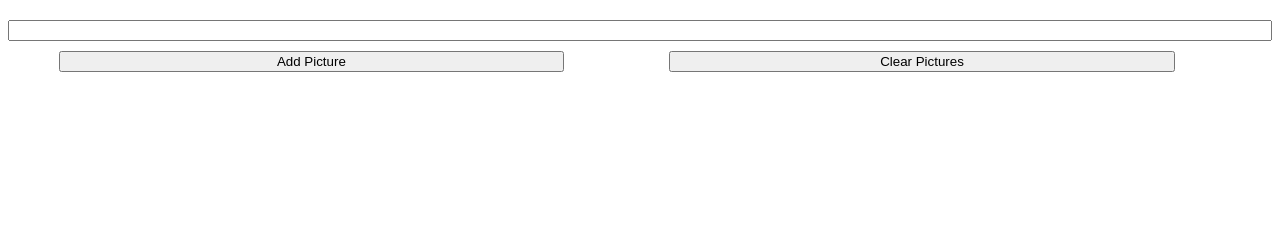
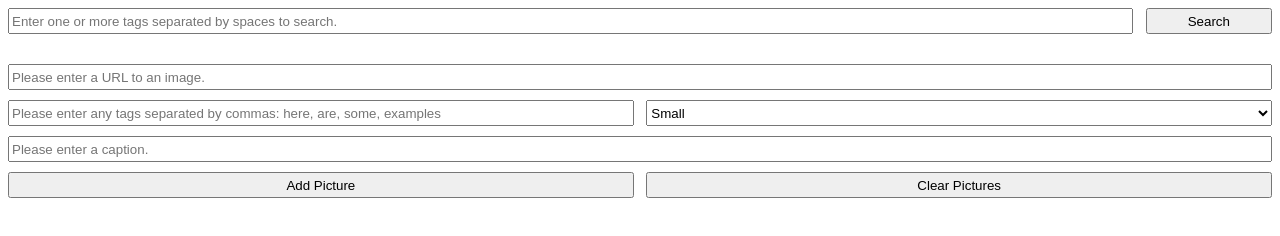
Before and after one commit to JamesonG-UAlberta/UAlberta-WCBWebDev_EXSM3936_Demo, a plain HTML site: page src/index.html in a window 1280 px wide. Drawn offline with Linux system fonts and the light colour scheme.

Commit message:
Object for pictures; Form for picture input; Search bar;

```diff
--- a/src/css/styles.css
+++ b/src/css/styles.css
@@ -1,7 +1,10 @@
 * {
     box-sizing: border-box;
 }
-
+.flex {
+    display: flex;
+    justify-content: space-between;
+}
 #gallery {
     margin-bottom: 20px;
 }
@@ -22,11 +25,20 @@
 #gallery img {
     width: 100%;
 }
-input {
+input, select, button {
+    margin-bottom: 10px;
+    height: 26px;
+}
+.form-100 {
     width: 100%;
-    margin-bottom: 10px;
 }
-button {
-    width: 40%;
-    margin: 0 4%;
+.form-50 {
+    width: 49.5%;
 }
+
+#search {
+    width: 89%
+}
+#searchBtn {
+    width: 10%;
+}
--- a/src/index.html
+++ b/src/index.html
@@ -1,22 +1,42 @@
 <!DOCTYPE html>
 <html lang="en">
+
 <head>
   <meta charset="UTF-8">
   <meta name="viewport" content="width=device-width, initial-scale=1.0">
   <title>WCB Web Dev Template</title>
   <link rel="stylesheet" href="css/styles.css">
 </head>
+
 <body>
+  <div class="flex">
+    <input id="search" placeholder="Enter one or more tags separated by spaces to search." type="text">
+    <button id="searchBtn">Search</button>
+  </div>
   <div id="gallery">
 
   </div>
-    <input id="url" type="text">
-    <div>
-      <button id="add">Add Picture</button>
-      <button id="clear">Clear Pictures</button>
+  <form>
+    <input id="url" class="form-100" placeholder="Please enter a URL to an image." type="text">
+    <div class="flex">
+      <input id="tags" class="form-50"
+        placeholder="Please enter any tags separated by commas: here, are, some, examples" type="text">
+
+      <select name="size" class="form-50" id="size">
+        <option value="small">Small</option>
+        <option value="medium">Medium</option>
+        <option value="large">Large</option>
+      </select>
     </div>
+    <input id="caption" class="form-100" placeholder="Please enter a caption." type="text">
+    <div class="flex">
+    <button id="add" class="form-50">Add Picture</button>
+    <button id="clear" class="form-50">Clear Pictures</button>
+  </div>
+  </form>
 
 
   <script src="js/scripts.js" defer></script>
 </body>
+
 </html>
--- a/src/js/scripts.js
+++ b/src/js/scripts.js
@@ -1,3 +1,28 @@
+/*
+To-Do:
+☐ Tag images with one or more tags (eg: #beach #summer)
+☐ Search images by their tag(s)
+☐ Have the gallery persist after refreshing or closing the page
+☐ Dark mode
+☐ Size choice (small, medium, large)
+☐ Caption
+☐ Upload Date
+☐ Hide the Add Picture Form
+☐ Bonus: Modal popup
+*/
+class StoredImage {
+    constructor(url, tagList, size, caption)
+    {
+        this.url = url;
+        // Input format: "beach, summer, fun"
+        // Stored format: ["beach", "summer", "fun"]
+        this.tags = tagList.split(", ");
+        this.size = size;
+        this.caption = caption.trim();
+        this.addedDate = new Date.now();
+    }
+}
+
 const gallery = document.querySelector("#gallery");
 const url = document.querySelector("#url");
 const addBtn = document.querySelector("#add");
```
Lines whose indentation alone changed are shown as unchanged.
